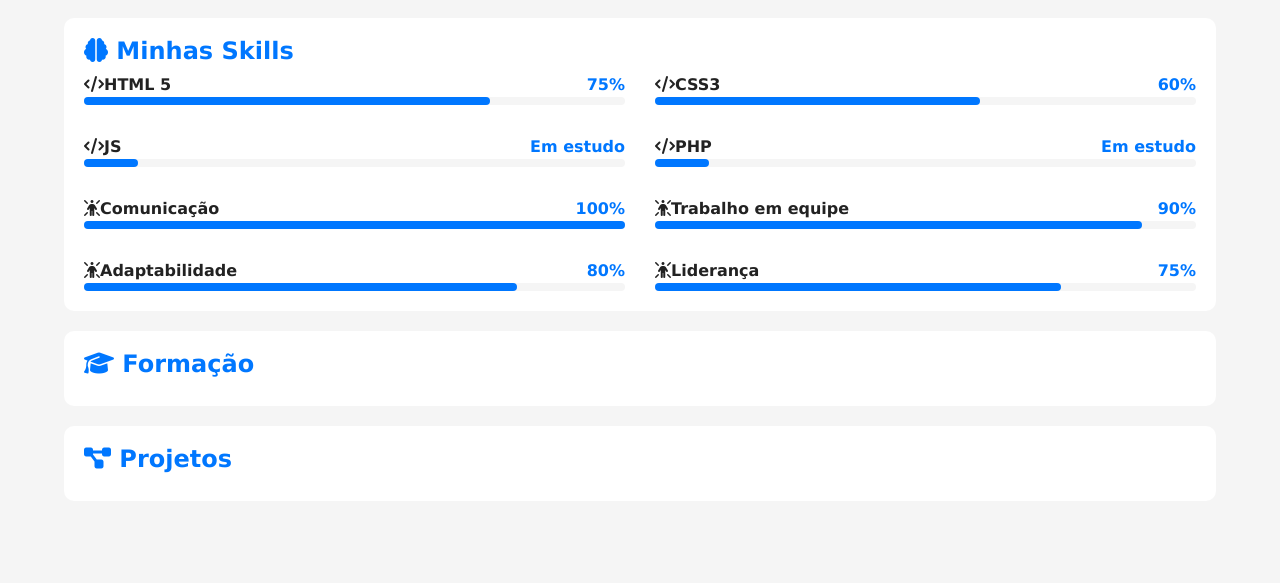
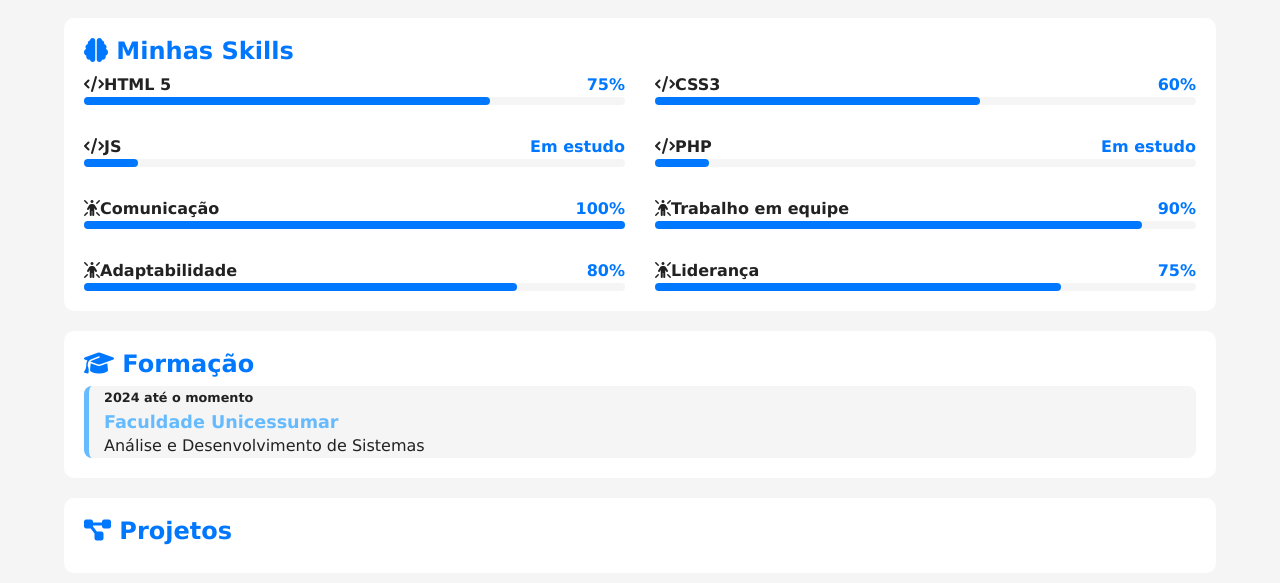
Before and after one commit to altivoajunior/meu-potfolio, a plain HTML site: page index.html in a window 1280 px wide. Shown: the part 1161-1744 px from the top of the page. Before the commit the page ends 1682 px from the top, so only its background shows below. Drawn offline with Linux system fonts and the light colour scheme.

Commit message:
area formação

```diff
--- a/estilos/style.css
+++ b/estilos/style.css
@@ -147,6 +147,7 @@ border-radius: 8px;
   display: grid;
   grid-template-columns: 1fr;
   gap: 30px;
+
 }
 #skill-container .info {
 display: flex;
@@ -167,7 +168,7 @@ color: #0077ff;
 #skill-container .barra {
   width: 100%;
   height: 8px;
-  background-color: var(--fundo-principal);
+  background-color: #f5f5f5;
   border-radius: 4px;
 }
 
@@ -177,6 +178,37 @@ color: #0077ff;
   border-radius: 4px;
 }
 
+#formacao-container {
+  display: flex;
+  flex-direction: column-reverse;
+  gap: 20px;
+}
+
+#formacao-container .curso {
+  background-color: #f5f5f5;
+  border-radius: 8px;
+  border-left: 5px solid #66bbff;
+  padding-left: 15px;
+  transition: border-width 0.6s;
+}
+
+#formacao-container .curso:hover {
+  border-left-width: 15px;
+  cursor:pointer;
+  border-color: #0077ff;
+}
+
+#formacao-container .periodo {
+  font-size: 0.8em;
+  font-weight: bold;
+  color: #222222 ;
+}
+
+#formacao-container .instituicao {
+  color: #66bbff;
+  font-size: 1.1em;
+}
+
 @media screen and (min-width: 768px) {
   #skill-container {
     grid-template-columns: 1fr 1fr;
--- a/index.html
+++ b/index.html
@@ -176,6 +176,15 @@
 
             <article id="formacao">
                 <h2><i class="fa-solid fa-graduation-cap"></i> Formação</h2>
+
+                <div id="formacao-container">
+                    <div class="curso">
+                        <p class="periodo">2024 até o momento</p>
+                        <h3 class="instituicao">Faculdade Unicessumar</h3>
+                        <p class="titulacao">Análise e Desenvolvimento de Sistemas</p>
+                    </div>
+                </div>
+
             </article> <!--fim formação-->
 
             <article id="projetos">
```
